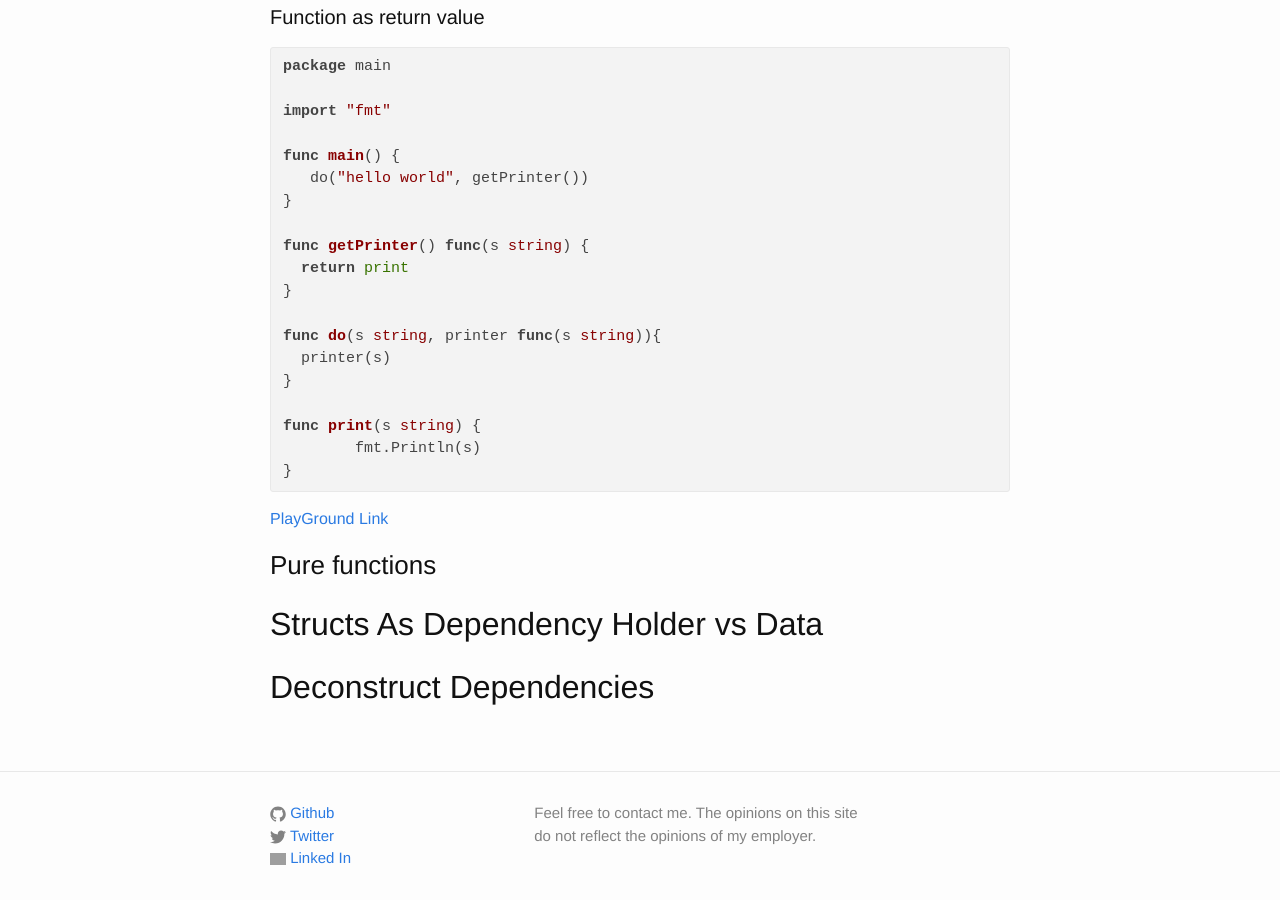
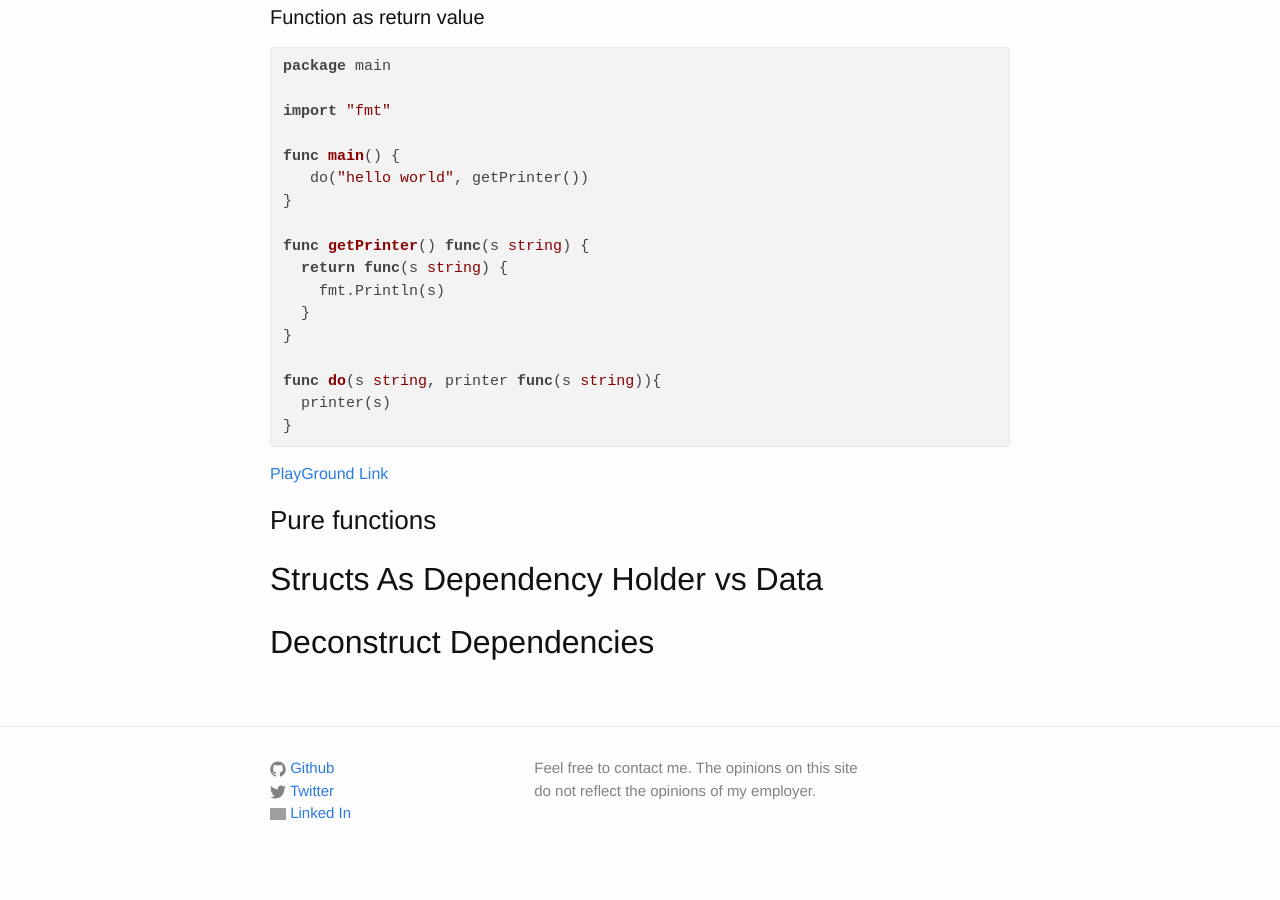
Before and after one commit to caseylmanus/caseylmanus.github.io, a Jekyll site: the page built from _posts/2020-05-19-Dont-Fake-First-Class-Testing-In-Go.md, in a window 1280 px wide and 900 px high, scrolled down 1210 px. Built offline with Jekyll 4.4.1, drawn with Linux system fonts in a browser that asks for light colours; nearby versions of some CDN libraries; grey boxes are pictures that could not be loaded.

Commit message:
more formatting experiment

````diff
--- a/_posts/2020-05-19-Dont-Fake-First-Class-Testing-In-Go.md
+++ b/_posts/2020-05-19-Dont-Fake-First-Class-Testing-In-Go.md
@@ -30,7 +30,7 @@ The same code as above, but we've assigned the print function a named type, prev
 
 #### Function as return value
 
-```Go
+```
 package main
 
 import "fmt"
@@ -40,15 +40,13 @@ func main() {
 }
 
 func getPrinter() func(s string) {
-  return print
+  return func(s string) {
+    fmt.Println(s)
+  }
 }
 
 func do(s string, printer func(s string)){
   printer(s)
-}
-
-func print(s string) {
-	fmt.Println(s)
 }
 ```
 
````
